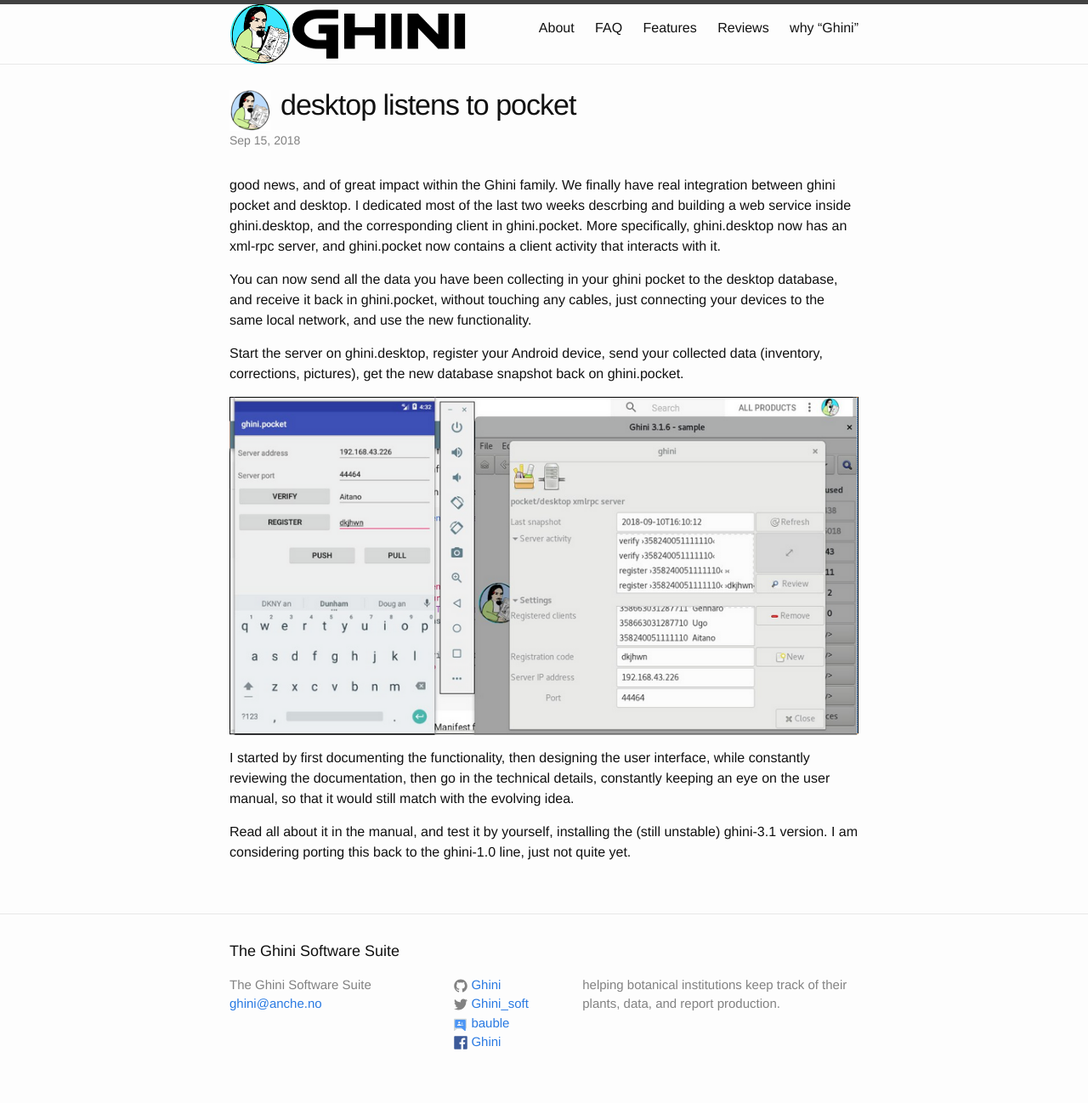
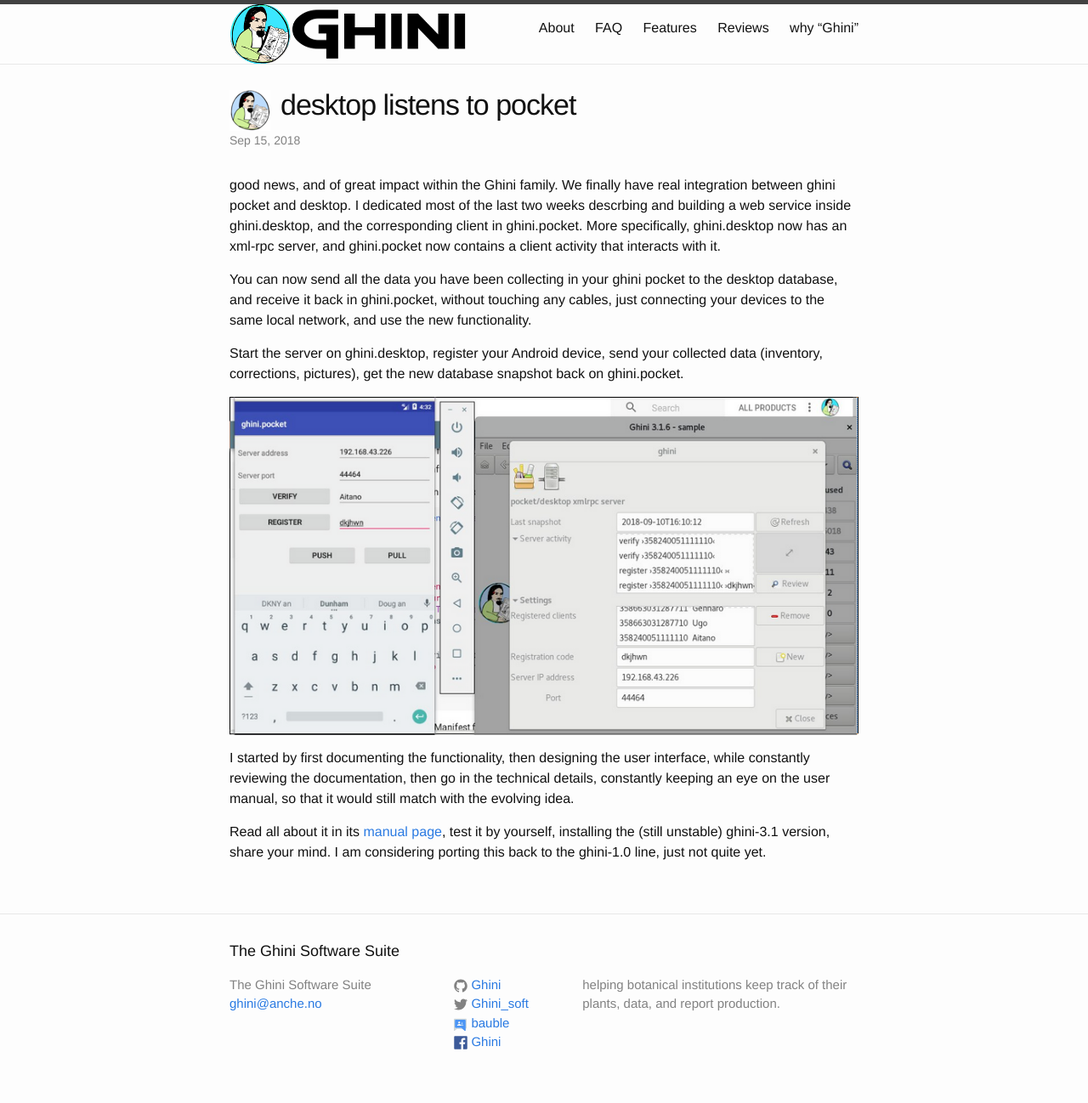
Before and after one commit to Ghini/ghini.github.io, a Jekyll site: the page built from _posts/2018-09-15-desktop-listens-to-pocket.md, in a window 1280 px wide. Shown: the whole page at 85% size. Built offline with Jekyll 4.4.1, drawn with Linux system fonts in a browser that asks for light colours.

Commit message:
adding link

```diff
--- a/_posts/2018-09-15-desktop-listens-to-pocket.md
+++ b/_posts/2018-09-15-desktop-listens-to-pocket.md
@@ -28,6 +28,8 @@
 technical details, constantly keeping an eye on the user manual, so that it
 would still match with the evolving idea.
 
-Read all about it in the manual, and test it by yourself, installing the
-(still unstable) ghini-3.1 version.  I am considering porting this back to
-the ghini-1.0 line, just not quite yet.
+Read all about it in its [manual
+page](https://ghini.readthedocs.io/en/ghini-3.1-dev/imex.html#managing-ghini-pocket-interaction),
+test it by yourself, installing the (still unstable) ghini-3.1 version,
+share your mind.  I am considering porting this back to the ghini-1.0 line,
+just not quite yet.
```
